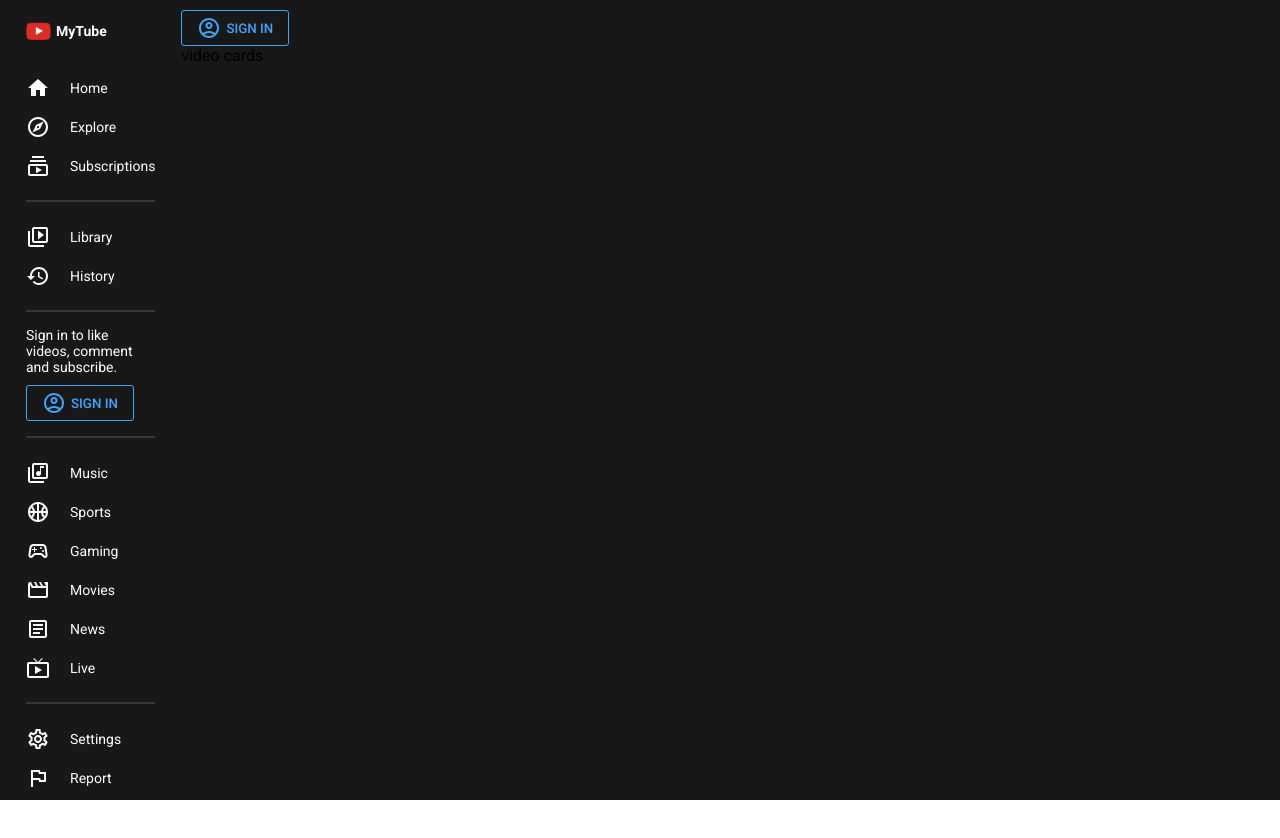
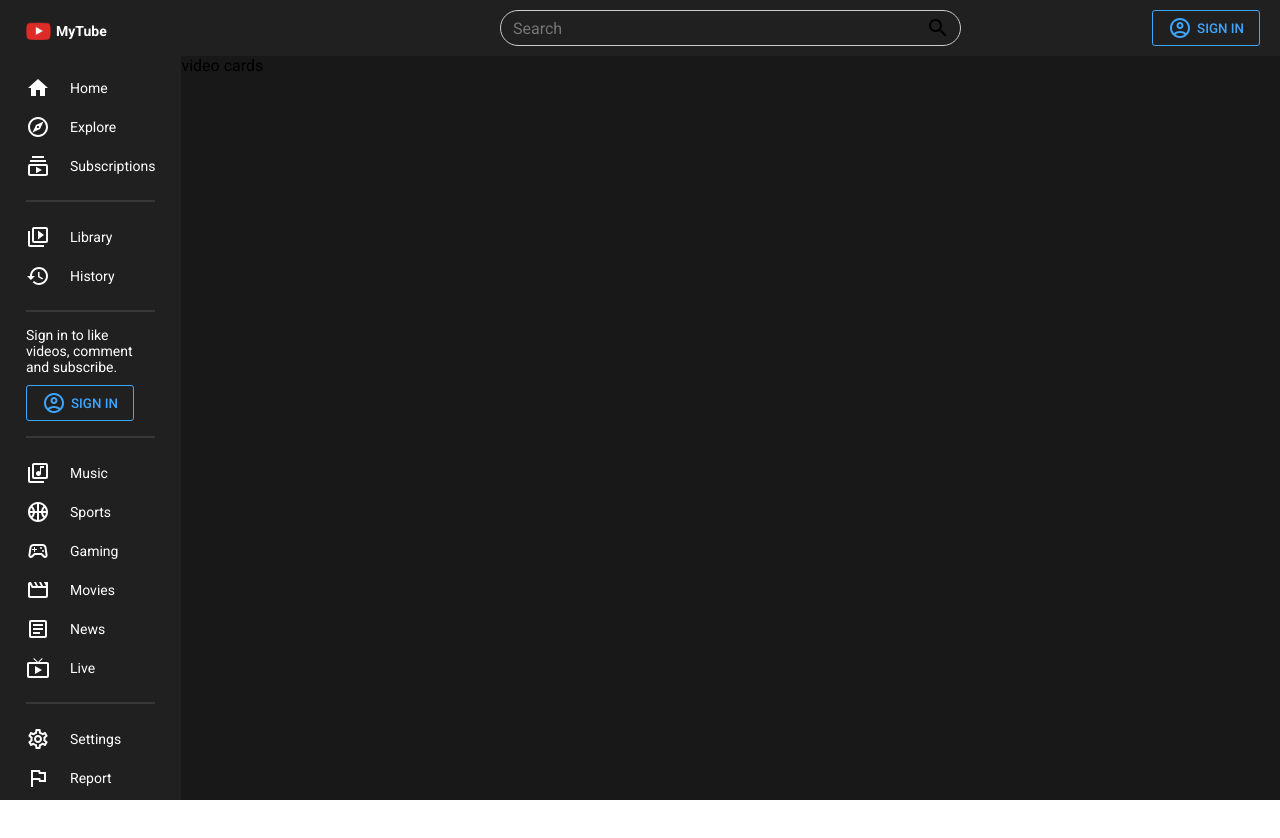
Before and after one commit to federico-init/youtube-clone, a React (Vite) app: page / in a window 1280 px wide. Shown: the top 838 px of the page. Built offline with nearby package versions, Linux system fonts and the light colour scheme.

Commit message:
chore: added navbar

```diff
--- a/src/components/Menu.jsx
+++ b/src/components/Menu.jsx
@@ -21,7 +21,7 @@ import AccountCircleOutlinedIcon from "@mui/icons-material/AccountCircleOutlined
 
 const MenuContainer = styled.div`
   flex: 1;
-  background-color: ${({ theme }) => theme.bg};
+  background-color: ${({ theme }) => theme.bgLighter};
   height: 100vh;
   color: ${({ theme }) => theme.text};
   font-size: 14px;
--- a/src/components/Navbar.jsx
+++ b/src/components/Navbar.jsx
@@ -1,14 +1,45 @@
 import styled from "styled-components";
 
 import AccountCircleOutlinedIcon from "@mui/icons-material/AccountCircleOutlined";
+import SearchOutlinedIcon from "@mui/icons-material/SearchOutlined";
 
-const NavbarContainer = styled.div``;
+const NavbarContainer = styled.div`
+  position: sticky;
+  top: 0;
+  background-color: ${({ theme }) => theme.bgLighter};
+  height: 56px;
+`;
 
-const NavbarWrapper = styled.div``;
+const NavbarWrapper = styled.div`
+  display: flex;
+  justify-content: flex-end;
+  align-items: center;
+  height: 100%;
+  padding: 0 20px;
+  position: relative;
+`;
 
-const Search = styled.div``;
+const Search = styled.div`
+  position: absolute;
+  width: 40%;
+  left: 0;
+  right: 0;
+  margin: auto;
+  padding: 5px 10px;
+  display: flex;
+  align-items: center;
+  justify-content: space-between;
+  border: 1px solid #ccc;
+  border-radius: 18px;
+`;
 
-const Input = styled.div``;
+const Input = styled.input`
+  font-size: 16px;
+  border: none;
+  background-color: transparent;
+  outline: none;
+  width: 90%;
+`;
 
 const Button = styled.button`
   padding: 5px 15px;
@@ -17,7 +48,6 @@ const Button = styled.button`
   color: #3ea6ff;
   border-radius: 3px;
   font-weight: 500;
-  margin-top: 10px;
   cursor: pointer;
   display: flex;
   align-items: center;
@@ -30,6 +60,7 @@ const Navbar = () => {
       <NavbarWrapper>
         <Search>
           <Input placeholder="Search" />
+          <SearchOutlinedIcon />
         </Search>
         <Button>
           <AccountCircleOutlinedIcon />
```
